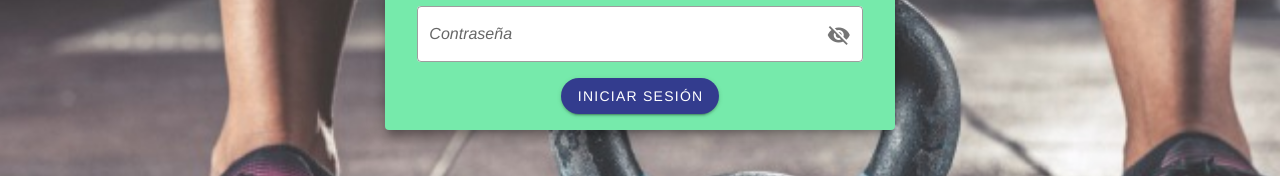
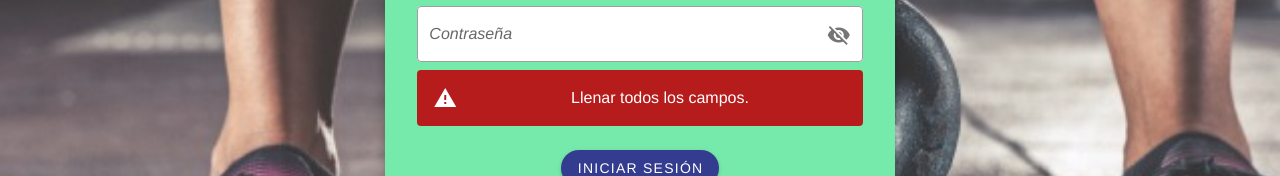
Before and after one commit to daviditco4/rutinapp-website, a Vue app: page /login in a window 1280 px wide. Both pictures are taken after a click on the button "INICIAR SESIÓN". Shown: the part 269-445 px from the top of the page. Built offline with nearby package versions, Linux system fonts and the light colour scheme; no server answers.

Commit message:
Login warning

```diff
--- a/src/views/Login.vue
+++ b/src/views/Login.vue
@@ -40,6 +40,7 @@
             >
             </v-text-field>
             <p class="error-message" v-if="!userAuthorized">Usuario y/o contraseña inválida</p>
+            <v-alert type="error" v-if="isEmpty">Llenar todos los campos.</v-alert>
             <v-btn @click="login()"
               class="text-center my-2"
               color="secondary"
@@ -78,6 +79,7 @@ export default {
       result: null,
       show: false,
       userAuthorized: true,
+      isEmpty: false,
     }
   },
   computed: {
@@ -96,6 +98,7 @@ export default {
       $login: 'login',
     }),
     async login() {
+      this.isEmpty = false;
       this.correctInfo = true;
       this.userAuthorized = true;
       try {
@@ -109,6 +112,7 @@ export default {
           this.userAuthorized = false;
         }
       }
+      this.IfEmpty()
       if(this.isLoggedIn && this.userAuthorized){
         await this.$router.push('/home')
       }
@@ -119,6 +123,12 @@ export default {
     clearResult() {
       this.result = null
     },
+    IfEmpty() {
+      if(this.username != "" && this.password != "")
+        this.isEmpty = false;
+      this.isEmpty = true;
+      return;
+    }
   },
 }
 </script>
```
